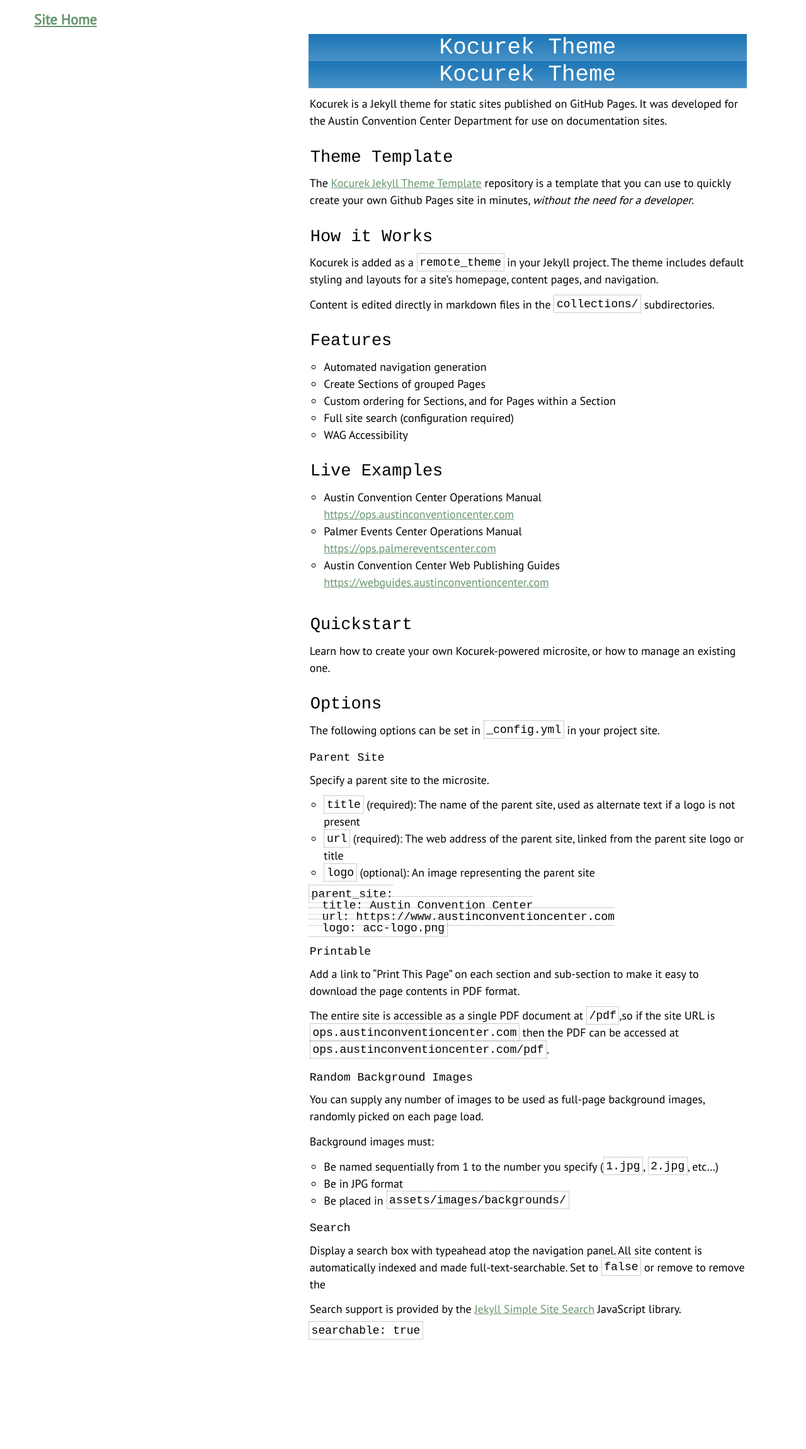
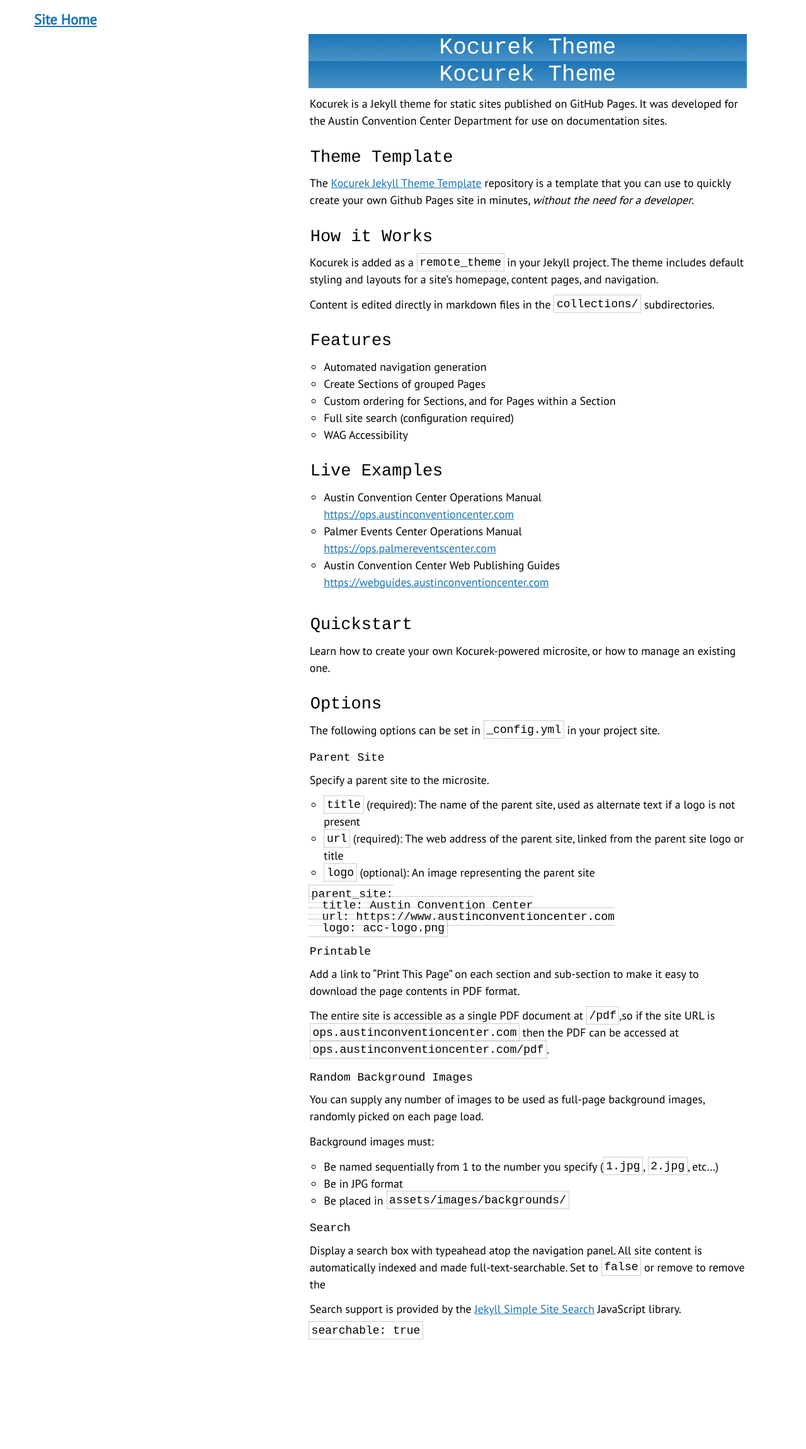
Before and after one commit to cityofaustin/jekyll-theme-kocurek, a Jekyll site: the page built from README.md, in a window 1280 px wide. Shown: the whole page at 63% size. Built offline with Jekyll 4.4.1, drawn with Linux system fonts in a browser that asks for light colours; some web fonts are replaced; our own code applies the rules of GitHub Pages for plain Markdown files; comment, search, counter and statistics services are not loaded.

Commit message:
blue links

```diff
--- a/_sass/_typography.scss
+++ b/_sass/_typography.scss
@@ -4,7 +4,7 @@
 }
 
 a {
-  color: #689671;
+  color: #1B75B6;
 }
 
 p, ul, ol {
```
